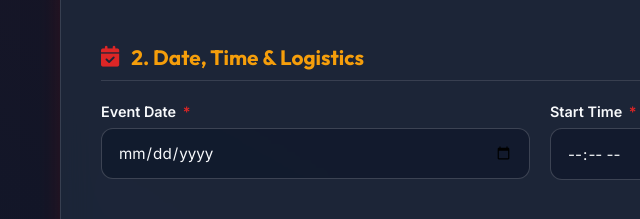
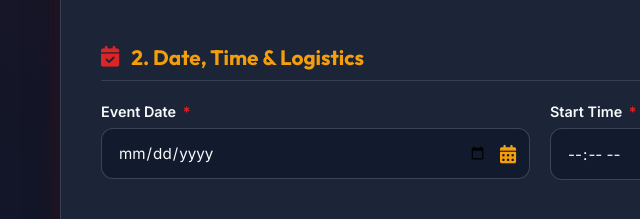
Before and after one commit to SalsaRichmond/02-booking, a website: page index.html in a window 1280 px wide. Shown: the part 1440-1659 px from the top of the page, 100-740 px from the left. Drawn offline with Linux system fonts and the light colour scheme.

Commit message:
Add interactive pop-up calendar picker widget to Event Date field with gold icon badge

```diff
--- a/index.html
+++ b/index.html
@@ -673,7 +673,10 @@
         <div class="grid-2">
           <div class="form-group">
             <label for="eventDate" id="lblEventDate">Event Date <span class="required">*</span></label>
-            <input type="date" id="eventDate" name="eventDate" required>
+            <div style="position: relative;">
+              <input type="date" id="eventDate" name="eventDate" onclick="if(this.showPicker) this.showPicker();" onfocus="if(this.showPicker) this.showPicker();" style="padding-right: 42px; cursor: pointer;" required>
+              <i class="fa-solid fa-calendar-days" onclick="const d = document.getElementById('eventDate'); if(d.showPicker) d.showPicker(); else d.focus();" style="position: absolute; right: 14px; top: 50%; transform: translateY(-50%); color: var(--accent-gold); cursor: pointer; font-size: 1.15rem;" title="Click to open calendar"></i>
+            </div>
           </div>
 
           <div class="form-group">
```
Also changed, not shown: public/index.html (+4 -1 lines).
